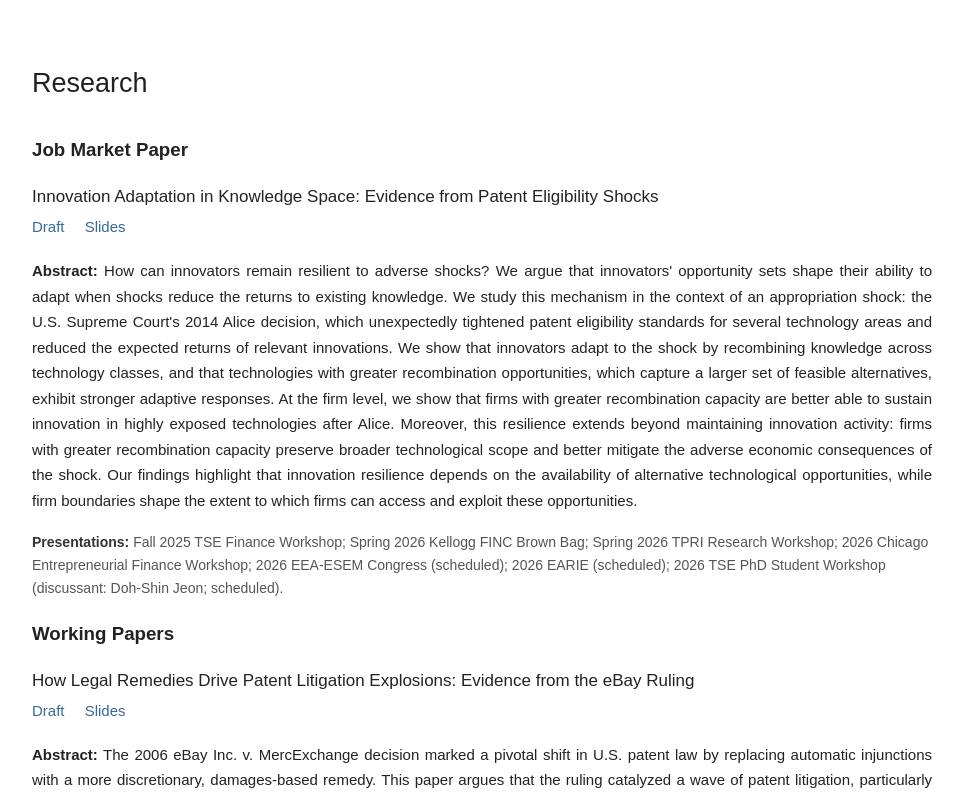
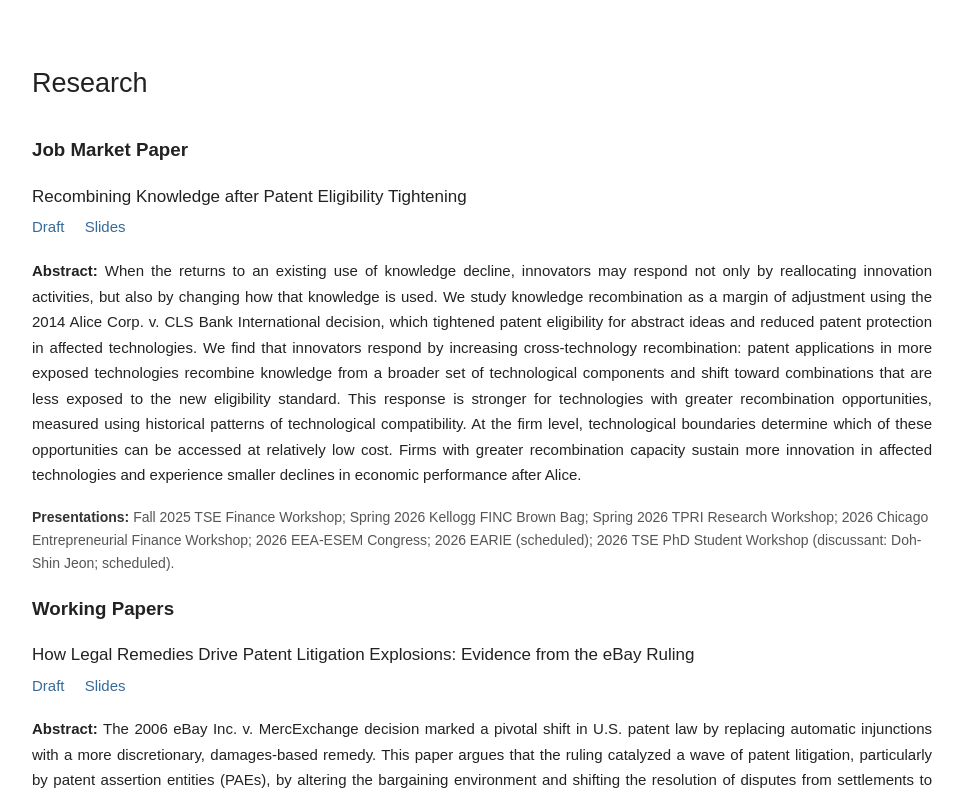
Before and after one commit to DanfengY/danfengy.github.io, a plain HTML site: page index.html in a window 1280 px wide. Shown: the part 596-1396 px from the top of the page, without its empty margins (158-1121 px from the left). Drawn offline with Linux system fonts and the light colour scheme.

Commit message:
Update index.html

```diff
--- a/index.html
+++ b/index.html
@@ -64,7 +64,7 @@
                 <h3>Job Market Paper</h3>
 
                 <p class="paper-title">
-                    Innovation Adaptation in Knowledge Space: Evidence from Patent Eligibility Shocks
+                    Recombining Knowledge after Patent Eligibility Tightening
                 </p>
 
                 <p class="paper-links">
@@ -74,26 +74,23 @@
 
                 <p class="abstract">
                     <strong>Abstract:</strong>
-                    How can innovators remain resilient to adverse shocks?
-                    We argue that innovators' opportunity sets shape their ability to adapt
-                    when shocks reduce the returns to existing knowledge.
-                    We study this mechanism in the context of an appropriation shock:
-                    the U.S. Supreme Court's 2014 Alice decision,
-                    which unexpectedly tightened patent eligibility standards
-                    for several technology areas and reduced the expected returns of relevant innovations.
-                    We show that innovators adapt to the shock
-                    by recombining knowledge across technology classes,
-                    and that technologies with greater recombination opportunities,
-                    which capture a larger set of feasible alternatives,
-                    exhibit stronger adaptive responses.
-                    At the firm level, we show that firms with greater recombination capacity
-                    are better able to sustain innovation in highly exposed technologies after Alice.
-                    Moreover, this resilience extends beyond maintaining innovation activity:
-                    firms with greater recombination capacity preserve broader technological scope
-                    and better mitigate the adverse economic consequences of the shock.
-                    Our findings highlight that innovation resilience depends
-                    on the availability of alternative technological opportunities,
-                    while firm boundaries shape the extent to which firms can access and exploit these opportunities.
+                    When the returns to an existing use of knowledge decline,
+                    innovators may respond not only by reallocating innovation activities,
+                    but also by changing how that knowledge is used.
+                    We study knowledge recombination as a margin of adjustment
+                    using the 2014 Alice Corp. v. CLS Bank International decision,
+                    which tightened patent eligibility for abstract ideas
+                    and reduced patent protection in affected technologies.
+                    We find that innovators respond by increasing cross-technology recombination:
+                    patent applications in more exposed technologies recombine knowledge
+                    from a broader set of technological components and shift toward combinations
+                    that are less exposed to the new eligibility standard.
+                    This response is stronger for technologies with greater recombination opportunities,
+                    measured using historical patterns of technological compatibility.
+                    At the firm level, technological boundaries determine
+                    which of these opportunities can be accessed at relatively low cost.
+                    Firms with greater recombination capacity sustain more innovation in affected technologies
+                    and experience smaller declines in economic performance after Alice.
                 </p>
 
                 <p class="presentation">
@@ -102,7 +99,7 @@
                     Spring 2026 Kellogg FINC Brown Bag;
                     Spring 2026 TPRI Research Workshop;
                     2026 Chicago Entrepreneurial Finance Workshop;
-                    2026 EEA-ESEM Congress (scheduled);
+                    2026 EEA-ESEM Congress;
                     2026 EARIE (scheduled);
                     2026 TSE PhD Student Workshop (discussant: Doh-Shin Jeon; scheduled).
                 </p>
```
